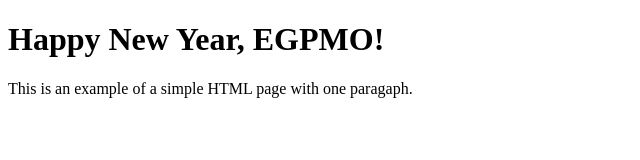
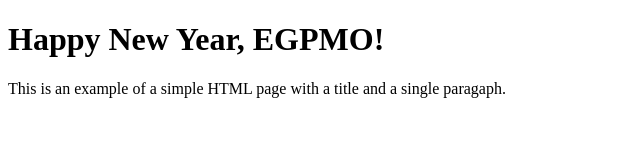
Before and after one commit to dannysilitonga/hello-EGPMO, a plain HTML site: page index.html in a window 1280 px wide. Shown: the whole page, without its empty margins (0-640 px from the left). Drawn offline with Linux system fonts and the light colour scheme.

Commit message:
made minor changes

```diff
--- a/index.html
+++ b/index.html
@@ -5,6 +5,6 @@
     </head>
     <body>
         <h1>Happy New Year, EGPMO!</h1>
-        <p>This is an example of a simple HTML page with one paragaph.</p>
+        <p>This is an example of a simple HTML page with a title and a single paragaph.</p>
     </body>
 </html>
```
